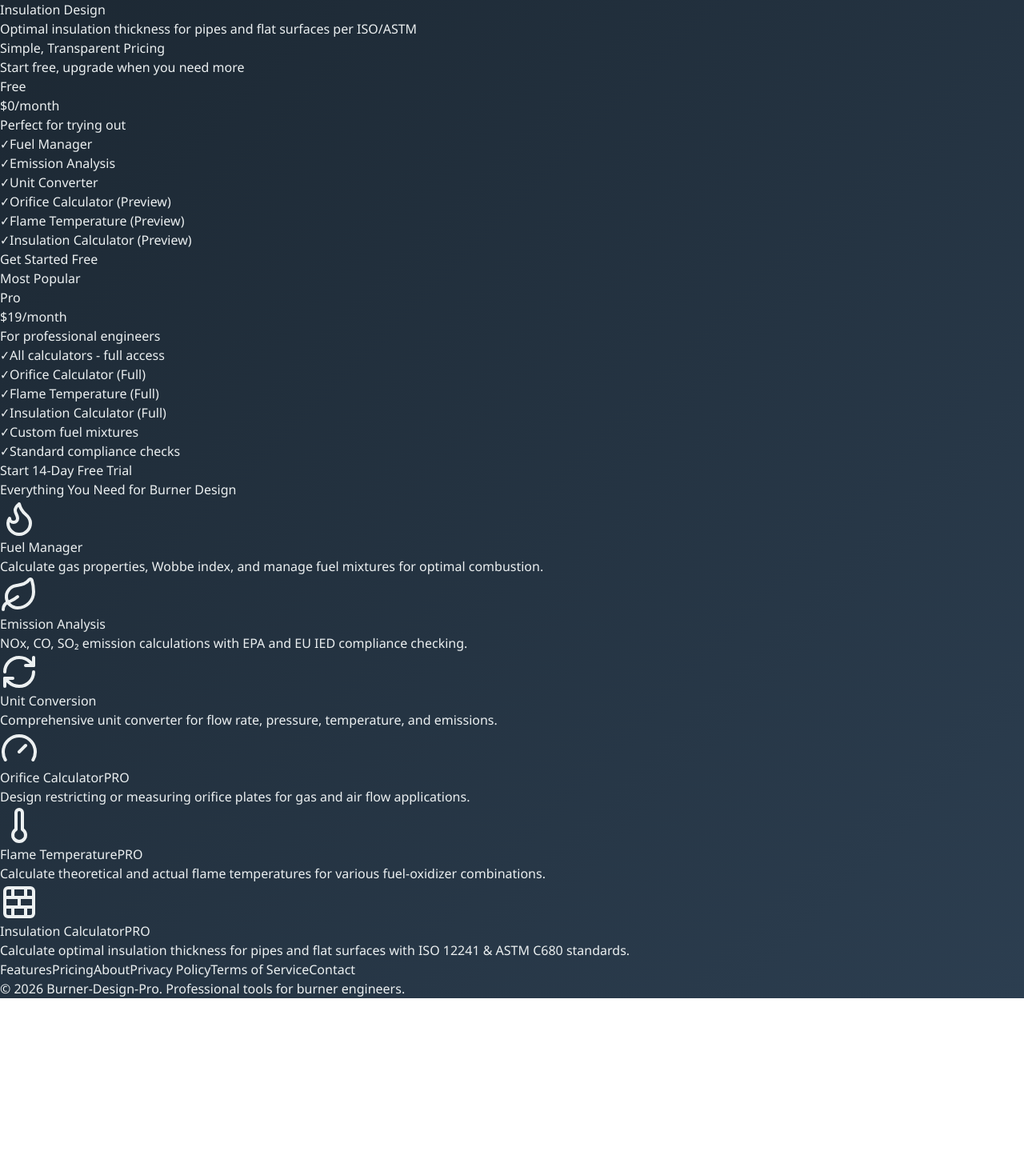
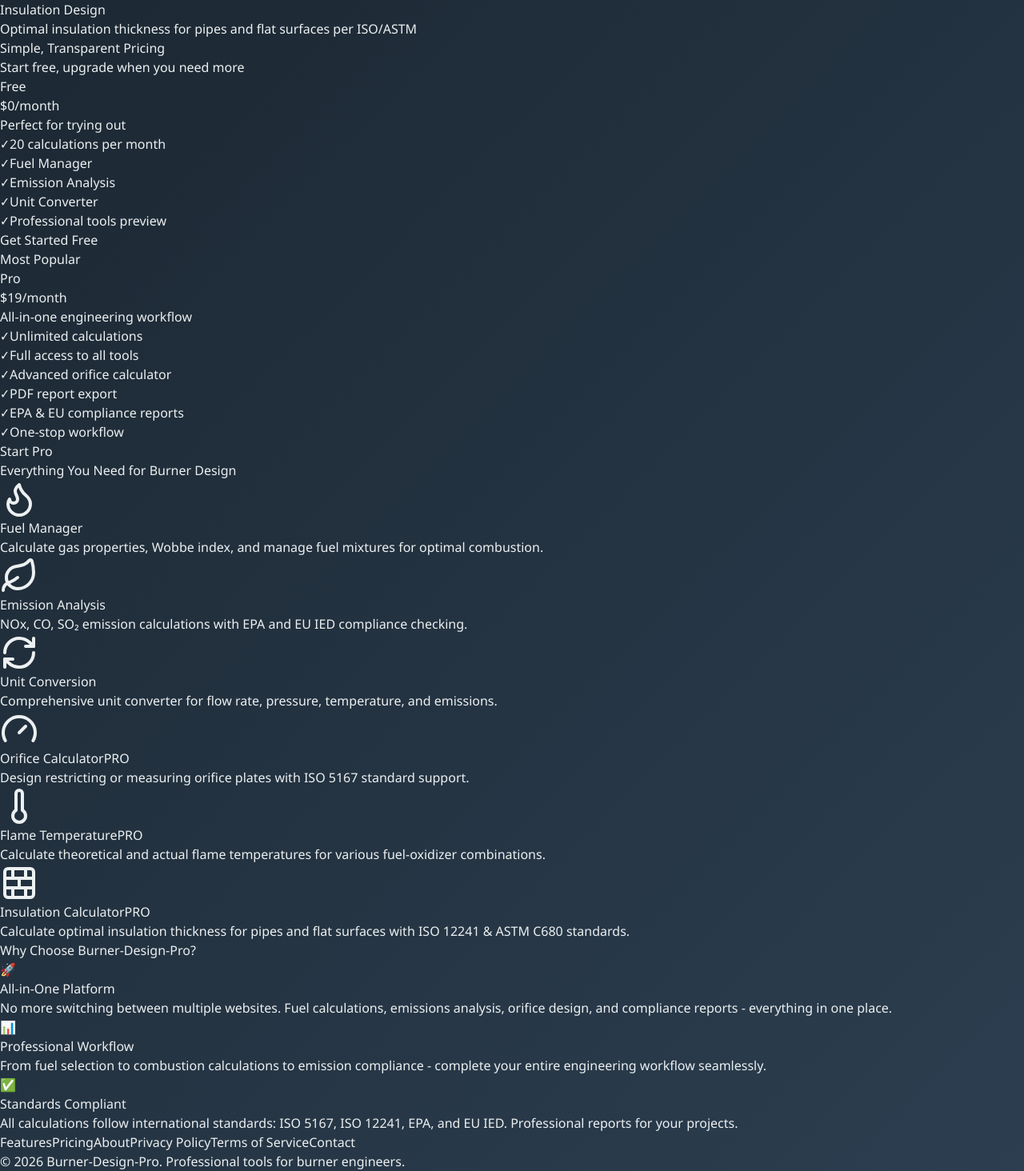
Before and after one commit to Tigerking-tech/Burner-Design-Pro, a React (Vite) app in the folder frontend/: page / in a window 1280 px wide. Shown: the part 336-1800 px from the top of the page at 80% size. Before the commit the page ends 1584 px from the top, so only its background shows below. Built offline with nearby package versions, Linux system fonts and the light colour scheme; no server answers.

Commit message:
feat: 设置环境并打开网页
Co-authored-by: traeagent <traeagent@users.noreply.github.com>

```diff
--- a/frontend/src/pages/HomePage.tsx
+++ b/frontend/src/pages/HomePage.tsx
@@ -56,7 +56,7 @@
   {
     id: 'orifice',
     title: 'Orifice Calculator',
-    description: 'Design restricting or measuring orifice plates for gas and air flow applications.',
+    description: 'Design restricting or measuring orifice plates with ISO 5167 standard support.',
     icon: <Gauge size={48} />,
     pro: true,
     to: '/orifice-calculator'
@@ -86,12 +86,11 @@
     period: '/month',
     description: 'Perfect for trying out',
     features: [
+      { text: '20 calculations per month', available: true },
       { text: 'Fuel Manager', available: true },
       { text: 'Emission Analysis', available: true },
       { text: 'Unit Converter', available: true },
-      { text: 'Orifice Calculator (Preview)', available: true },
-      { text: 'Flame Temperature (Preview)', available: true },
-      { text: 'Insulation Calculator (Preview)', available: true }
+      { text: 'Professional tools preview', available: true }
     ],
     buttonText: 'Get Started Free',
     buttonPrimary: false
@@ -100,17 +99,17 @@
     name: 'Pro',
     price: '$19',
     period: '/month',
-    description: 'For professional engineers',
+    description: 'All-in-one engineering workflow',
     features: [
-      { text: 'All calculators - full access', available: true },
-      { text: 'Orifice Calculator (Full)', available: true },
-      { text: 'Flame Temperature (Full)', available: true },
-      { text: 'Insulation Calculator (Full)', available: true },
-      { text: 'Custom fuel mixtures', available: true },
-      { text: 'Standard compliance checks', available: true }
+      { text: 'Unlimited calculations', available: true },
+      { text: 'Full access to all tools', available: true },
+      { text: 'Advanced orifice calculator', available: true },
+      { text: 'PDF report export', available: true },
+      { text: 'EPA & EU compliance reports', available: true },
+      { text: 'One-stop workflow', available: true }
     ],
     popular: true,
-    buttonText: 'Start 14-Day Free Trial',
+    buttonText: 'Start Pro',
     buttonPrimary: true
   }
 ]
@@ -308,6 +307,39 @@
         </div>
       </section>
 
+      {/* One-Stop Workflow Advantage */}
+      <section className="bg-gradient-to-r from-[#2c3e50] to-[#34495e] text-white py-16 px-6">
+        <div className="max-w-5xl mx-auto text-center">
+          <h2 className="text-3xl font-semibold mb-6">Why Choose Burner-Design-Pro?</h2>
+          <div className="grid grid-cols-1 md:grid-cols-3 gap-8 mt-10">
+            <div className="bg-white/10 rounded-lg p-6">
+              <div className="text-4xl mb-4">🚀</div>
+              <h3 className="text-xl font-semibold mb-3">All-in-One Platform</h3>
+              <p className="text-[#bdc3c7] text-sm">
+                No more switching between multiple websites. Fuel calculations, emissions analysis,
+                orifice design, and compliance reports - everything in one place.
+              </p>
+            </div>
+            <div className="bg-white/10 rounded-lg p-6">
+              <div className="text-4xl mb-4">📊</div>
+              <h3 className="text-xl font-semibold mb-3">Professional Workflow</h3>
+              <p className="text-[#bdc3c7] text-sm">
+                From fuel selection to combustion calculations to emission compliance -
+                complete your entire engineering workflow seamlessly.
+              </p>
+            </div>
+            <div className="bg-white/10 rounded-lg p-6">
+              <div className="text-4xl mb-4">✅</div>
+              <h3 className="text-xl font-semibold mb-3">Standards Compliant</h3>
+              <p className="text-[#bdc3c7] text-sm">
+                All calculations follow international standards: ISO 5167, ISO 12241,
+                EPA, and EU IED. Professional reports for your projects.
+              </p>
+            </div>
+          </div>
+        </div>
+      </section>
+
       {/* Footer */}
       <footer className="bg-[#2c3e50] text-[#bdc3c7] text-center py-12 px-6 mt-20">
         <div className="flex justify-center gap-8 mb-5 flex-wrap">
--- a/frontend/src/pages/SubscriptionPage.tsx
+++ b/frontend/src/pages/SubscriptionPage.tsx
@@ -163,24 +163,24 @@
           <div className="bg-gray-800 rounded-xl p-8 border border-gray-700">
             <h3 className="text-2xl font-bold text-white mb-2">Free</h3>
             <div className="text-4xl font-bold text-white mb-6">$0</div>
-            <p className="text-gray-400 mb-6">Perfect for getting started</p>
+            <p className="text-gray-400 mb-6">Perfect for trying out</p>
 
             <ul className="space-y-3 mb-6">
+              <li className="flex items-center text-gray-300">
+                <span className="text-green-500 mr-2">✓</span>
+                20 calculations per month
+              </li>
               <li className="flex items-center text-gray-300">
                 <span className="text-green-500 mr-2">✓</span>
                 Basic calculators
               </li>
               <li className="flex items-center text-gray-300">
                 <span className="text-green-500 mr-2">✓</span>
-                Limited calculations
+                Preview professional tools
               </li>
               <li className="flex items-center text-gray-500">
                 <span className="text-red-500 mr-2">✗</span>
                 PDF export
-              </li>
-              <li className="flex items-center text-gray-500">
-                <span className="text-red-500 mr-2">✗</span>
-                Pro calculators
               </li>
             </ul>
 
```
Also changed, not shown: 1 other file (tests, documents, lock files or other folders).
